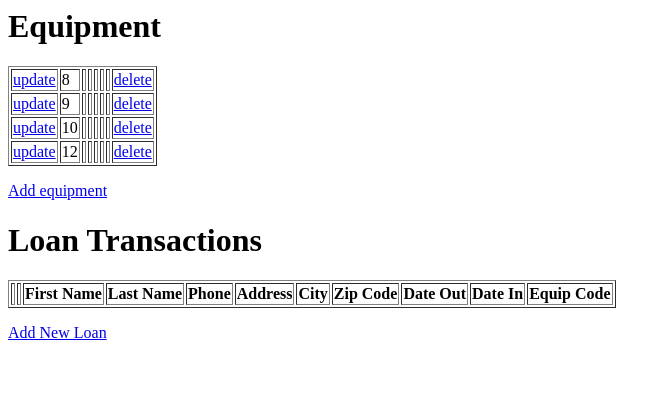
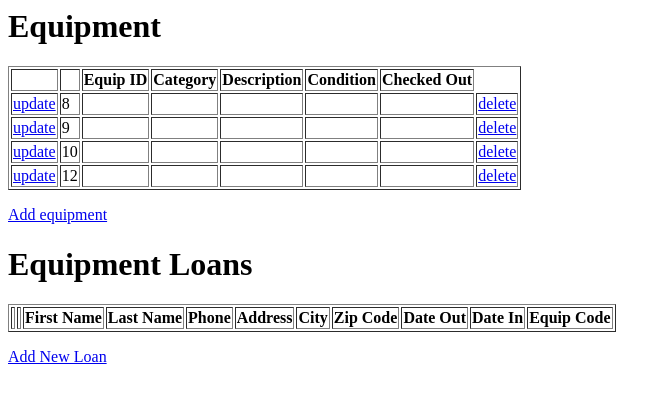
Before and after one commit to u2driver/BIAWApp, a Django app: template loans/templates/home.html in a window 1280 px wide. Shown: the top 403 px of the page, without its empty margins (0-671 px from the left). Run offline with Django 4.2, Linux system fonts and the light colour scheme; the template is opened without the code that fills it: values that come from a table or form of the project are taken from there, others are empty; data comes from the database, SQL or seed files in the repository; both versions use the stored data as it was after the commit.

Commit message:
Changed 'checkedout' to Boolean.  Table headings.

```diff
--- a/loans/models.py
+++ b/loans/models.py
@@ -5,7 +5,7 @@
     category = models.CharField(max_length=10)
     description = models.CharField(max_length=225)
     condition = models.CharField(max_length=225)
-    checkedout = models.CharField(max_length=5)
+    checkedout = models.BooleanField()
 
 class Loans(models.Model):
     first_name = models.CharField(max_length=50)
--- a/loans/templates/home.html
+++ b/loans/templates/home.html
@@ -1,6 +1,15 @@
 <h1>Equipment</h1>
 
 <table border="1">
+<tr>
+   <th></th>
+   <th></th>
+   <th> Equip ID </th>
+   <th> Category </th>
+   <th> Description </th>
+   <th> Condition </th>
+   <th> Checked Out </th>
+</tr>
 {% for x in items %}
 <tr>
    <td><a href="update/{{ x.id }}">update</a></td>
@@ -18,7 +27,7 @@
    <a href="add/">Add equipment</a>
    </p>
 
-<h1>Loan Transactions</h1>
+<h1>Equipment Loans</h1>
 
 <table border="1">
 
```
Also changed, not shown: db.sqlite3, loans/migrations/0007_alter_equipment_checkedout.py (added).
